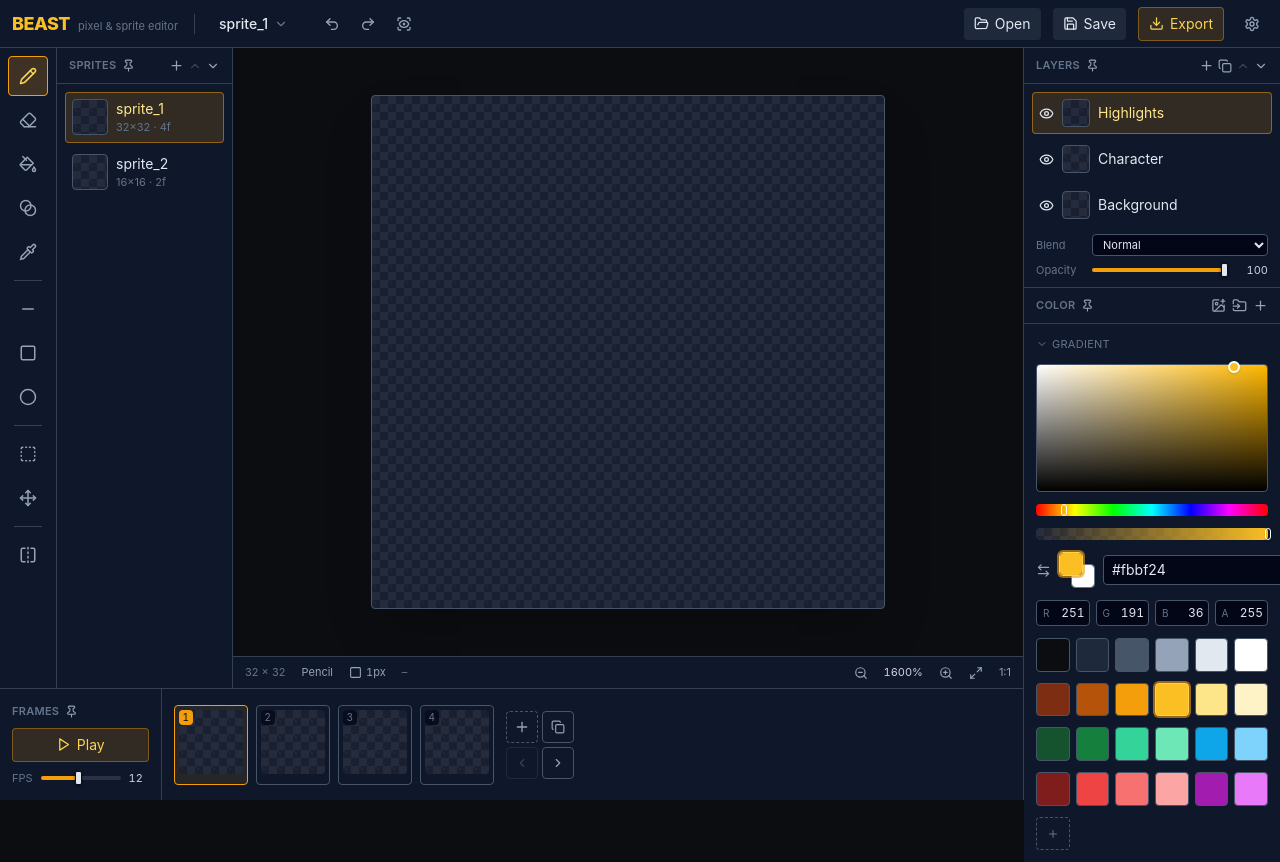
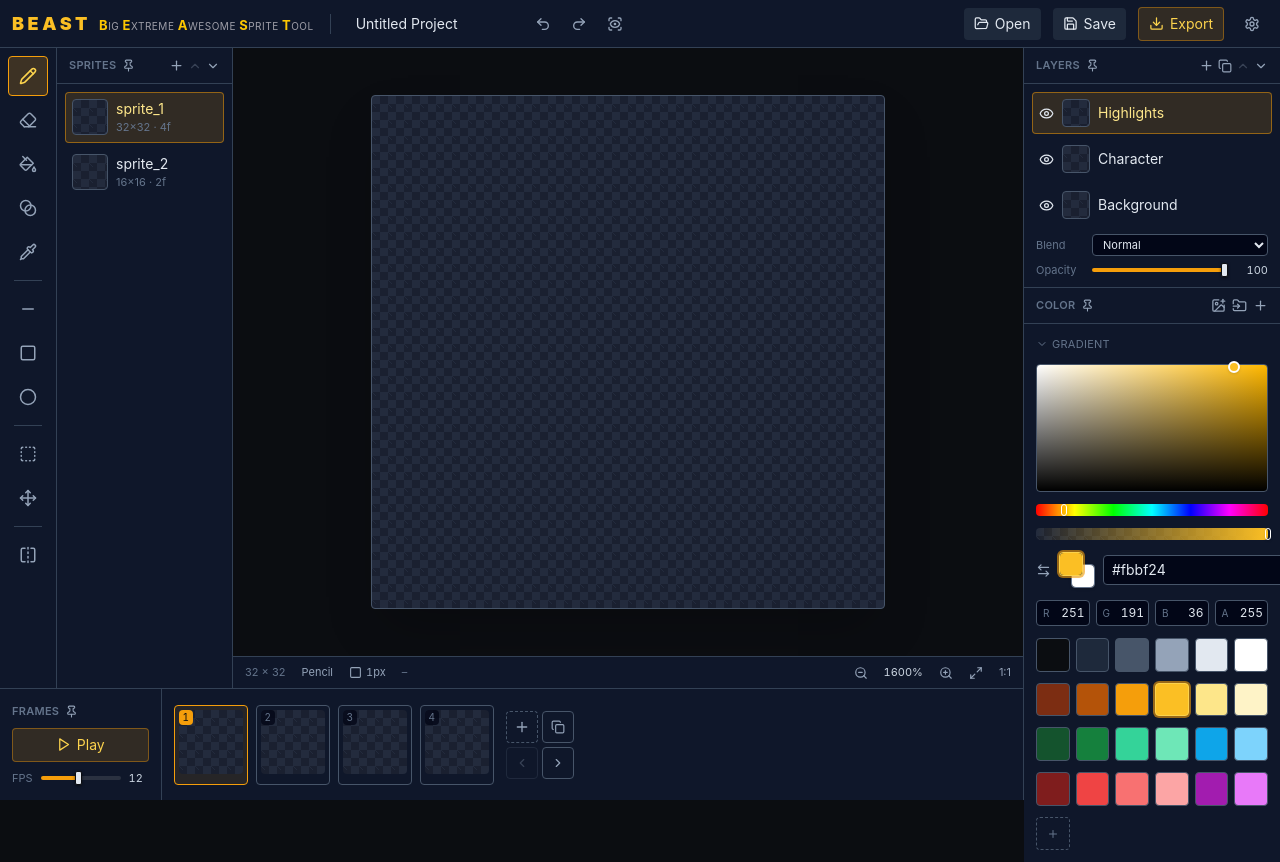
Before and after one commit to illwillSE/BEAST, a React (Vite) app: page / in a window 1280 px wide. Shown: the top 862 px of the page. Built offline with nearby package versions, Linux system fonts and the light colour scheme.

Commit message:
Make the header name field rename the project, not the active sprite
The header previously showed an unwired dropdown for the active sprite's
name. It's now an editable project name (Doc.name, BLAST-style), persisted
in the manifest and used to name the file on Save.

```diff
--- a/src/App.tsx
+++ b/src/App.tsx
@@ -347,7 +347,8 @@ export default function App() {
   }, [doc, ready])
 
   const handleSave = async () => {
-    downloadBlob(await projectToZipBlob(doc), 'beast-project.zip')
+    const filename = (doc.name.trim() || 'beast-project').replace(/[\\/:*?"<>|]+/g, '_')
+    downloadBlob(await projectToZipBlob(doc), `${filename}.zip`)
   }
 
   const handleOpen = async (file: File) => {
@@ -364,7 +365,8 @@ export default function App() {
   return (
     <div className="h-screen flex flex-col text-ink-soft">
       <Header
-        projectName={activeSprite.name}
+        projectName={doc.name}
+        onRenameProject={(name) => dispatch({ type: 'RENAME_PROJECT', name })}
         onSave={handleSave}
         onOpen={handleOpen}
         previewOpen={previewOpen}
--- a/src/components/Header.tsx
+++ b/src/components/Header.tsx
@@ -1,9 +1,10 @@
 import { useRef } from 'react'
 import type { ReactNode } from 'react'
-import { Undo2, Redo2, FolderOpen, Save, Download, Settings, ChevronDown, ScanEye } from 'lucide-react'
+import { Undo2, Redo2, FolderOpen, Save, Download, Settings, ScanEye } from 'lucide-react'
 
 interface HeaderProps {
   projectName: string
+  onRenameProject: (name: string) => void
   onSave: () => void
   onOpen: (file: File) => void
   previewOpen: boolean
@@ -11,9 +12,9 @@ interface HeaderProps {
   onOpenSettings: () => void
 }
 
-// Top chrome: brand, current sprite name, undo/redo, open/save/export. Save,
-// Open, and Settings are wired; undo/redo/export are still placeholders.
-export default function Header({ projectName, onSave, onOpen, previewOpen, onTogglePreview, onOpenSettings }: HeaderProps) {
+// Top chrome: brand, project name, undo/redo, open/save/export. Save, Open,
+// and Settings are wired; undo/redo/export are still placeholders.
+export default function Header({ projectName, onRenameProject, onSave, onOpen, previewOpen, onTogglePreview, onOpenSettings }: HeaderProps) {
   const fileRef = useRef<HTMLInputElement>(null)
 
   const pickFile = (e: React.ChangeEvent<HTMLInputElement>) => {
@@ -25,16 +26,24 @@ export default function Header({ projectName, onSave, onOpen, previewOpen, onTog
   return (
     <header className="flex items-center gap-3 px-3 h-12 bg-panel border-b border-divider shrink-0">
       <div className="flex items-baseline gap-2 select-none">
-        <span className="text-accent font-extrabold tracking-tight text-lg">BEAST</span>
-        <span className="text-faint text-[11px] hidden sm:inline">pixel &amp; sprite editor</span>
+        <span className="inline-block origin-left text-lg font-black tracking-[0.2em] text-accent transition-transform duration-200 hover:scale-110 hover:text-accent-bright">BEAST</span>
+        <span className="hidden text-[10px] uppercase tracking-[0.05em] text-faint md:block">
+          {[['B', 'ig'], ['E', 'xtreme'], ['A', 'wesome'], ['S', 'prite'], ['T', 'ool']].map(([first, rest]) => (
+            <span key={first}>
+              <span className="text-[13px] font-bold text-yellow-400">{first}</span><span className="text-zinc-400">{rest}</span>{' '}
+            </span>
+          ))}
+        </span>
       </div>
 
       <div className="h-5 w-px bg-divider mx-1" />
 
-      <button className="flex items-center gap-1.5 px-2 py-1 rounded text-sm text-ink-soft hover:bg-surface-hover">
-        <span className="font-medium">{projectName}</span>
-        <ChevronDown size={14} className="text-faint" />
-      </button>
+      <input
+        value={projectName}
+        onChange={(e) => onRenameProject(e.target.value)}
+        spellCheck={false}
+        className="min-w-0 max-w-40 rounded border border-transparent bg-transparent px-2 py-1 text-sm text-ink-soft outline-none transition-colors hover:border-edge focus:border-accent-deep/50 focus:bg-well"
+      />
 
       <div className="flex items-center gap-1 ml-2">
         <IconBtn title="Undo"><Undo2 size={16} /></IconBtn>
--- a/src/document/model.ts
+++ b/src/document/model.ts
@@ -35,6 +35,7 @@ export interface Sprite {
 }
 
 export interface Doc {
+  name: string
   sprites: Sprite[]
   palette: string[]
 }
@@ -110,12 +111,17 @@ export function createSprite({
 
 export function createDocument(): Doc {
   return {
+    name: 'Untitled Project',
     sprites: [
       createSprite({ name: 'sprite_1', w: 32, h: 32, frameCount: 4, layerNames: ['Background', 'Character', 'Highlights'] }),
       createSprite({ name: 'sprite_2', w: 16, h: 16, frameCount: 2, layerNames: ['Layer 1', 'Layer 2'] }),
     ],
     palette: [...DEFAULT_PALETTE],
   }
+}
+
+export function renameProject(doc: Doc, name: string): Doc {
+  return { ...doc, name }
 }
 
 // ── sprite CRUD ──────────────────────────────────────────────────────────
--- a/src/document/reducer.ts
+++ b/src/document/reducer.ts
@@ -17,6 +17,7 @@ import {
   gradientFill,
   clearRegion,
   pasteRegion,
+  renameProject,
   addSprite,
   renameSprite,
   removeSprite,
@@ -65,6 +66,7 @@ export interface HistoryState {
 // carry the ids of the sprite/layer/frame they touch.
 export type Action =
   | { type: 'REPLACE'; doc: Doc }
+  | { type: 'RENAME_PROJECT'; name: string }
   | { type: 'STROKE_BEGIN' }
   | { type: 'STROKE_END' }
   | (CellTarget & { type: 'PAINT_LINE'; x0: number; y0: number; x1: number; y1: number; rgba: RGBA; size: number; shape: BrushShape })
@@ -152,6 +154,9 @@ export function historyReducer(state: HistoryState, action: Action): HistoryStat
     case 'REPLACE':
       reseedUid(action.doc)
       return initHistory(action.doc)
+
+    case 'RENAME_PROJECT':
+      return editDoc(state, (doc) => renameProject(doc, action.name))
 
     case 'STROKE_BEGIN':
       return { ...state, stroke: { committed: false } }
--- a/src/persist/serialize.ts
+++ b/src/persist/serialize.ts
@@ -30,6 +30,7 @@ interface ManifestSprite {
 
 export interface Manifest {
   version: number
+  name?: string
   sprites: ManifestSprite[]
   palette: string[]
 }
@@ -75,7 +76,7 @@ export function serializeProject(doc: Doc): { manifest: Manifest; blobs: Map<str
       }),
     })),
   }))
-  return { manifest: { version: VERSION, sprites, palette: doc.palette }, blobs }
+  return { manifest: { version: VERSION, name: doc.name, sprites, palette: doc.palette }, blobs }
 }
 
 // { manifest, blobs: Map<hash, Uint8Array|Uint8ClampedArray> } -> doc.
@@ -90,6 +91,7 @@ export function deserializeProject({
 }): Doc {
   const cache = new Map<string, Cell>()
   return {
+    name: manifest.name ?? 'Untitled Project',
     palette: manifest.palette ?? [...DEFAULT_PALETTE],
     sprites: manifest.sprites.map((sp) => {
       const len = sp.w * sp.h * 4
```
Also changed, not shown: 1 other file (tests, documents, lock files or other folders).
